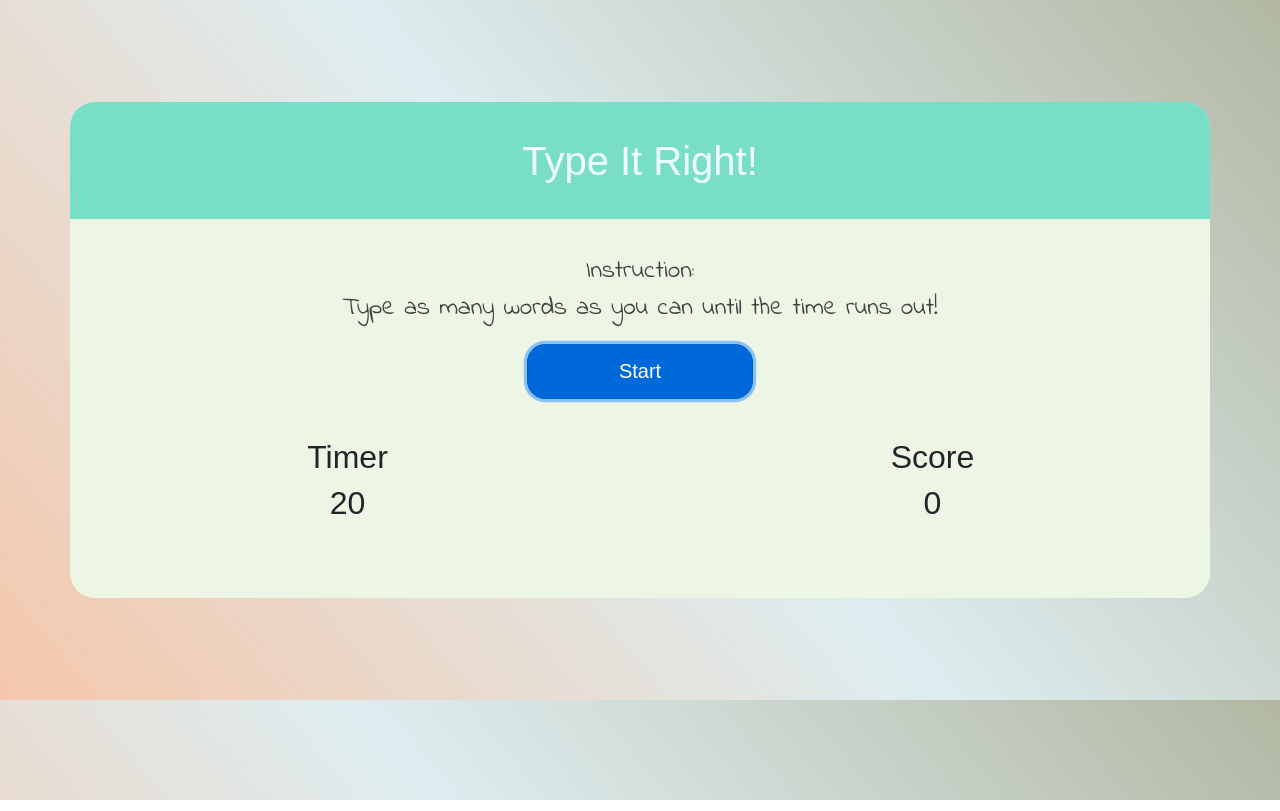
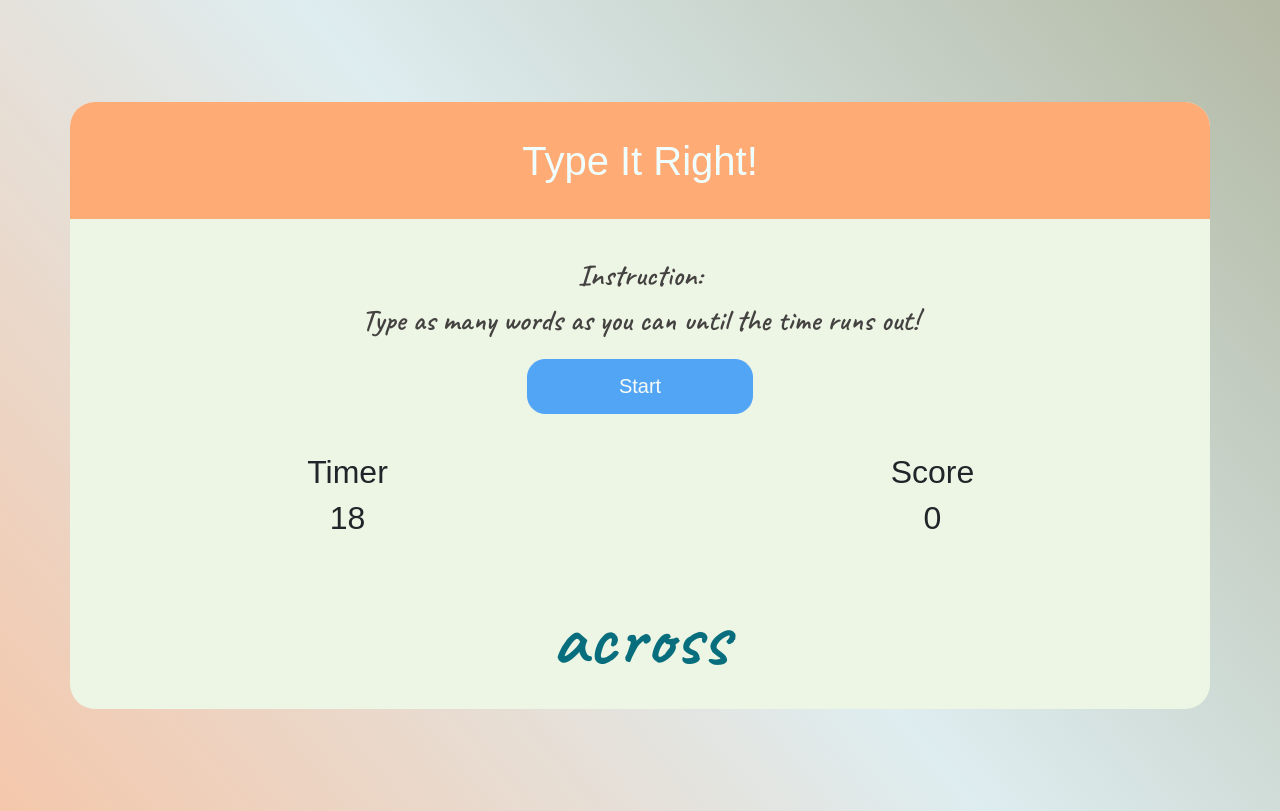
Before and after one commit to Jeevittan/TypingGame, a plain HTML site: page index.html in a window 1280 px wide. Both pictures are taken after a click on the button "Start". Drawn offline with nearby package versions, Linux system fonts and the light colour scheme; a web font is replaced by a local one.

Commit message:
Final Commit (Unsuccesfull input detection)

```diff
--- a/css/styles.css
+++ b/css/styles.css
@@ -1,39 +1,31 @@
-@import url('https://fonts.googleapis.com/css2?family=Indie+Flower&display=swap');
+@import url("https://fonts.googleapis.com/css2?family=Caveat:wght@600&display=swap");
+@import url("https://fonts.googleapis.com/css2?family=Mochiy+Pop+P+One&display=swap");
+
 body {
-    background-image: linear-gradient(230deg, #B2B8A3, #DEEDF0, #F4C7AB);
+  background-image: linear-gradient(230deg, #b2b8a3, #deedf0, #f4c7ab);
   width: 100%;
   height: 100%;
-    font-family: 'Be Vietnam Pro', sans-serif;
-    font-family: 'Montserrat', sans-serif;
+  font-family: "Mochiy Pop P One", sans-serif;
   overflow: hidden;
 }
 
-p{
-    font-family: 'Indie Flower', cursive;
-    font-size: 25px;
-    color: #444141;
-    padding: 0% 8%;
+.title {
+  margin: 3% 0%;
+  background-color: #ffab76;
+  padding: 3% 0%;
+  color: azure;
+  font-family: "Mochiy Pop P One", sans-serif;
+  border-radius: 25px 25px 0px 0px;
 }
+
 .container {
   margin: 8%;
   margin-left: auto;
   margin-right: auto;
   padding: 0%;
-    background-color: #EDF6E5;
+  background-color: #edf6e5;
   text-align: center;
   border-radius: 25px;
-
-}
-
-
-
-.title {
-    margin: 3% 0%;
-    background-color: #78DEC7;
-    padding: 3% 0%;
-    color: azure;
-
-    border-radius: 25px 25px 0px 0px;
 }
 
 .column {
@@ -43,32 +35,34 @@ p{
   margin-top: 29px;
 }
 
-
-h2 {
-    font-size: 2rem;
-    font-family: 'Be Vietnam Pro', sans-serif;
-}
-
-h3 {
-    margin: 5% 0%;
-    margin-top: 1%;
-    padding: 2%;
-    font-size: 3.5rem;
-}
-
-.row {
-
-}
-
 .row:after {
   content: "";
   display: table;
   clear: both;
 }
 
-.btn{
+.btn {
   padding: 1% 8%;
   border-radius: 18px;
-    background-color: #FF7272;
-    font-family: 'Montserrat', sans-serif;
+  background-color: #ff7272;
 }
+
+/* Text elements */
+h2 {
+  font-size: 2rem;
+  font-family: "Mochiy Pop P One", sans-serif;
+}
+h3 {
+  font-family: "Caveat", cursive;
+  margin: 5% 0%;
+  margin-top: 1%;
+  padding: 2%;
+  font-size: 5rem;
+  color: #086e7d;
+}
+p {
+  font-family: "Caveat", cursive;
+  font-size: 30px;
+  color: #444141;
+  padding: 0% 8%;
+}
--- a/index.js
+++ b/index.js
@@ -1,28 +1,68 @@
-var timer = document.getElementsByClassName("timer");
-var score = document.getElementsByClassName("score");
-var initTime = 20;
+var updateTimer = document.querySelector(".timer");
+var words = document.querySelector(".word");
+var initTimer = document.querySelector(".time");
+var initScore = document.querySelector(".score");
+var button = document.querySelector("button");
+var score = 0;
+var time = 20;
+var typed;
 
+// Play music when start button is clicked
+document.querySelector("button").addEventListener("click", function (e) {
+  var gameMusic = new Audio("musics/test2.mp3");
+  countdown();
+  gameMusic.play();
+  selectRandomWord(e);
+  button.disabled = true;
+});
 
-button.eventL
-// READ words.txt
-// var fs = require('fs');
-// var file = fs.readFileSync("words.txt", 'utf-8');
-// var word = text.split('\n');
-//array
-const words = [];
-words.push("word");
-document.getElementById("word").innerHTML = words;
+// Function to start the game timer 20seconds
+function countdown() {
+  score = 0;
+  var timer = setInterval(function () {
+    button.disabled = true;
+    time--;
+    updateTimer.innerHTML = time;
+    if (time === 0) {
+      alert("Game over! Your score is " + score);
+      initScore.innerHTML = "0";
+      words.innerHTML = "";
+      button.disabled = false;
+      clearInterval(timer);
+      time = 20;
+      initTimer.innerHTML = "20";
+      button.disabled = false;
+    }
+  }, 1000);
+}
 
-// GENERATE RANDOM WORDS FROM words.txt
-let myWords = words[Math.floor(Math.random() * words.length)]
+//List of words
+const wordsList = [
+  "mountain",
+  "ninth",
+  "ocean",
+  "office",
+  "parent",
+  "peanut",
+  "pencil",
+  "picnic",
+  "police",
+  "pretty",
+  "across",
+  "against",
+  "answer",
+  "between",
+  "board",
+];
 
+// Function to select random word from the list
+function selectRandomWord(e) {
+  // words.innerHTML = "";
+  var random = Math.floor(Math.random() * 15);
+  words.innerHTML = wordsList[random];
+}
 
-//pseudocode: read textfile, array, generate random words, start button, disable button until timer stop
-console.log(myWords)//This gives you any string from groceries
-
-//add score, kalau betul add sound, next
-
-
-function startType{
-    console.log(myWords)//This gives you any string from groceries
-}
+// function checkTypedWord(currWord) {
+//     var x = document.getElementByClass("input").value;
+//     typed.push(x);
+// }
```
Lines whose indentation alone changed are shown as unchanged.
